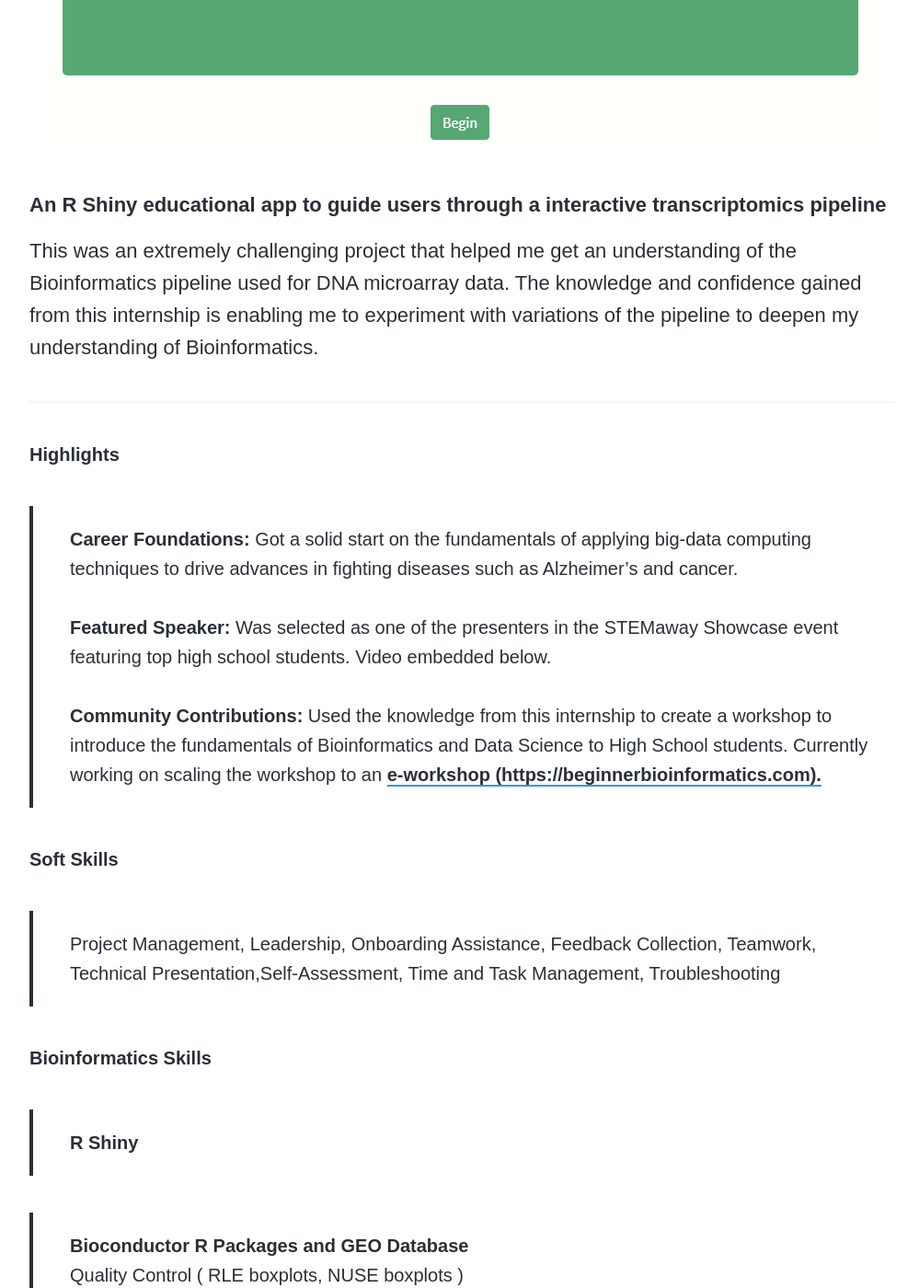
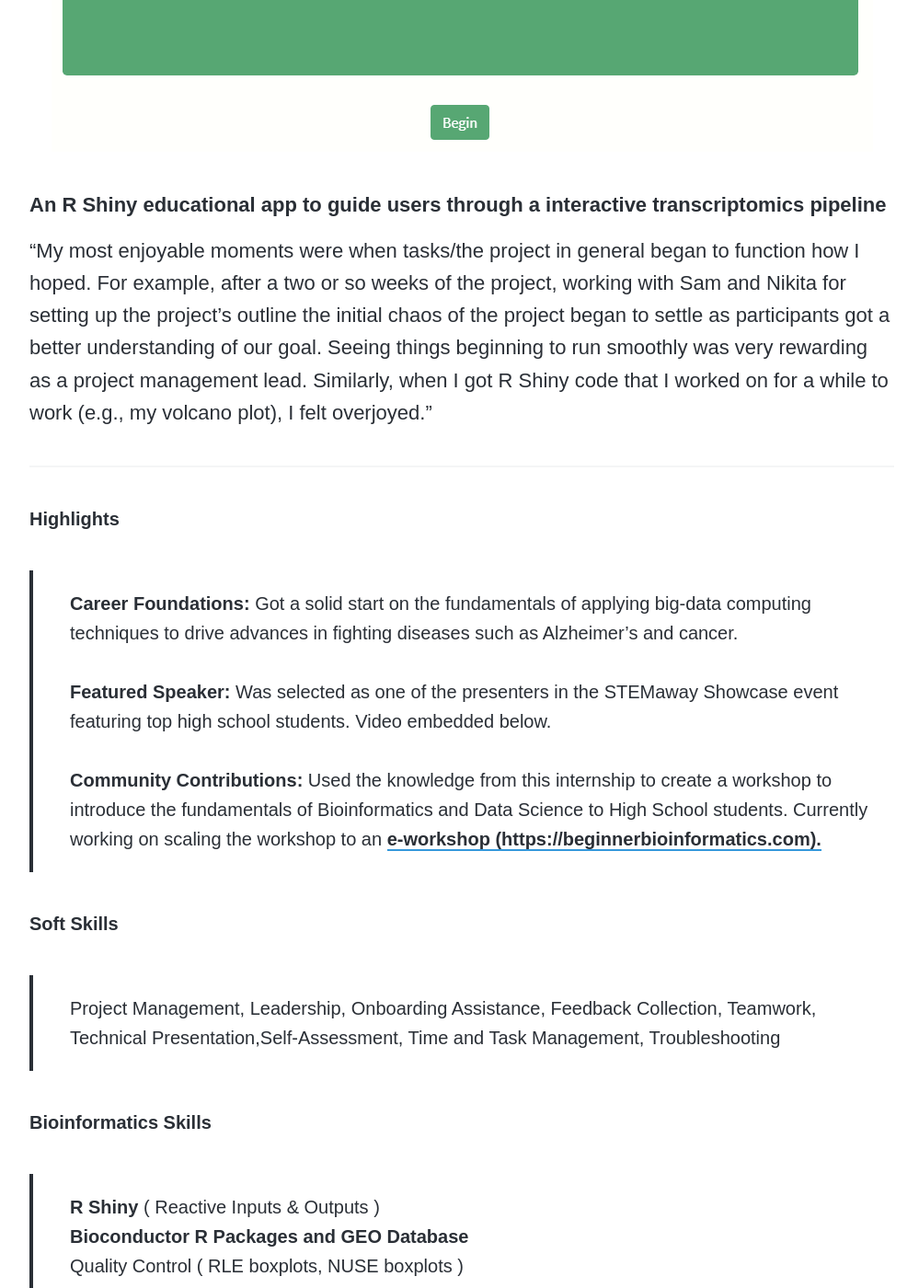
Before and after one commit to disha-22/disha-22.github.io, a Jekyll site: the page built from _projects/rshiny.md, in a window 1280 px wide and 1400 px high, scrolled down 977 px. Shown: the whole window at 92% size, without its empty margins (138-1137 px from the left). Built offline with Jekyll 4.4.1, drawn with Linux system fonts in a browser that asks for light colours; nearby versions of some CDN libraries; some web fonts are replaced.

Commit message:
Update rshiny.md

```diff
--- a/_projects/rshiny.md
+++ b/_projects/rshiny.md
@@ -10,7 +10,7 @@ featured_image: '/images/app-main.jpg'
 
 <h4>An R Shiny educational app to guide users through a interactive transcriptomics pipeline</h4>
 
-This was an extremely challenging project that helped me get an understanding of the Bioinformatics pipeline used for DNA microarray data. The knowledge and confidence gained from this internship is enabling me to experiment with variations of the pipeline to deepen my understanding of Bioinformatics.
+"My most enjoyable moments were when tasks/the project in general began to function how I hoped. For example, after a two or so weeks of the project, working with Sam and Nikita for setting up the project's outline the initial chaos of the project began to settle as participants got a better understanding of our goal. Seeing things beginning to run smoothly was very rewarding as a project management lead. Similarly, when I got R Shiny code that I worked on for a while to work (e.g., my volcano plot), I felt overjoyed."
 
 <hr>
 
@@ -23,9 +23,8 @@ This was an extremely challenging project that helped me get an understanding of
 > Project Management, Leadership, Onboarding Assistance, Feedback Collection, Teamwork, Technical Presentation,Self-Assessment, Time and Task Management, Troubleshooting
 
 <h6> Bioinformatics Skills </h6>
-> <b>R Shiny</b>
-
-> <b>Bioconductor R Packages and GEO Database</b> <br>Quality Control ( RLE boxplots, NUSE boxplots ) <br>Data visualization ( PCA, Heatmaps, Volcano plots )
+> <b>R Shiny</b> ( Reactive Inputs & Outputs )
+<br> <b>Bioconductor R Packages and GEO Database</b> <br>Quality Control ( RLE boxplots, NUSE boxplots ) <br>Data visualization ( PCA, Heatmaps, Volcano plots )
 <br>DGE Analysis ( Annotation, Gene filtering, Limma Analysis, Volcano plots ) <br>Functional Analysis ( GO, KEGG, STRING database )
 
 <h6> Industry Tools </h6>
```
